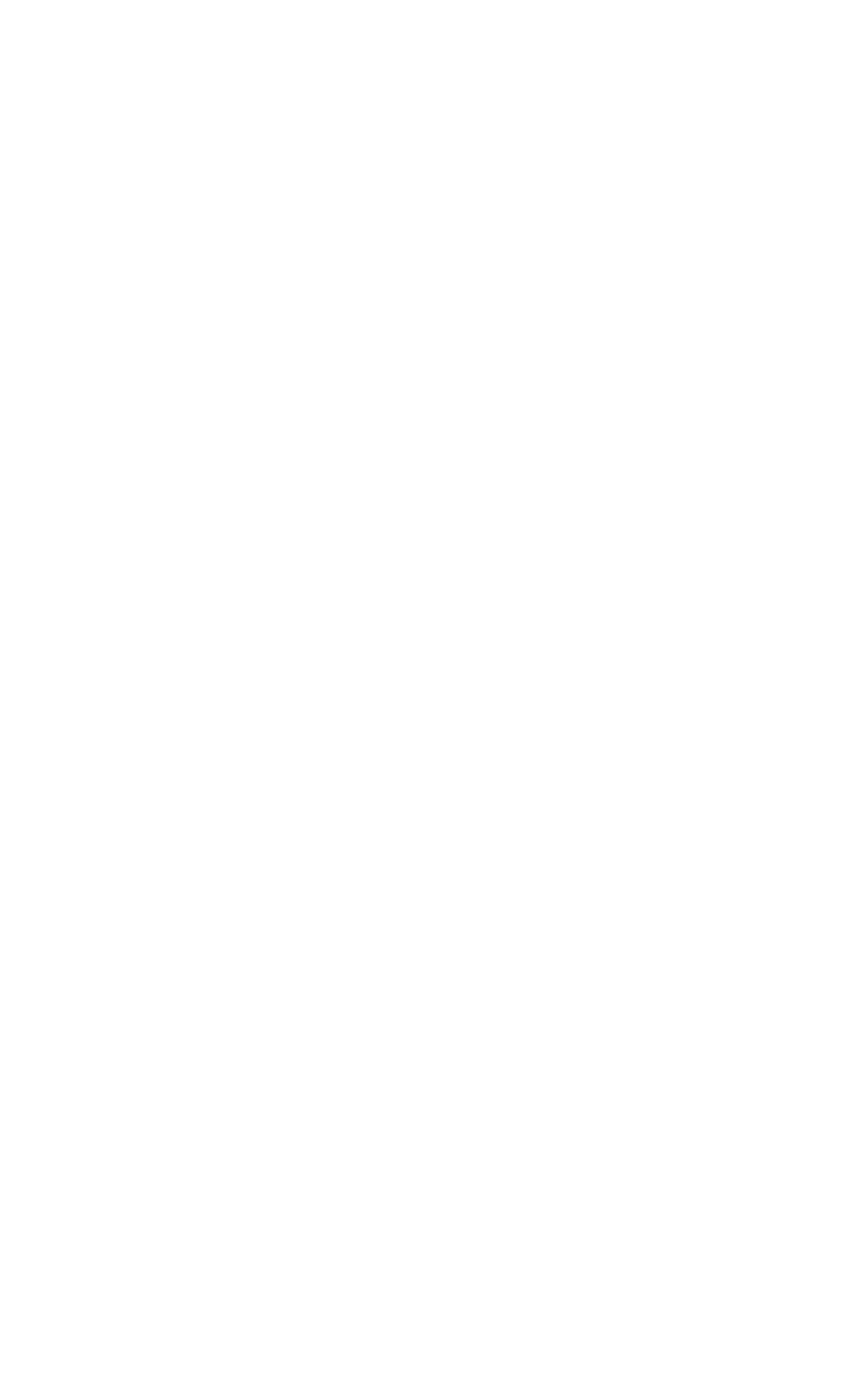
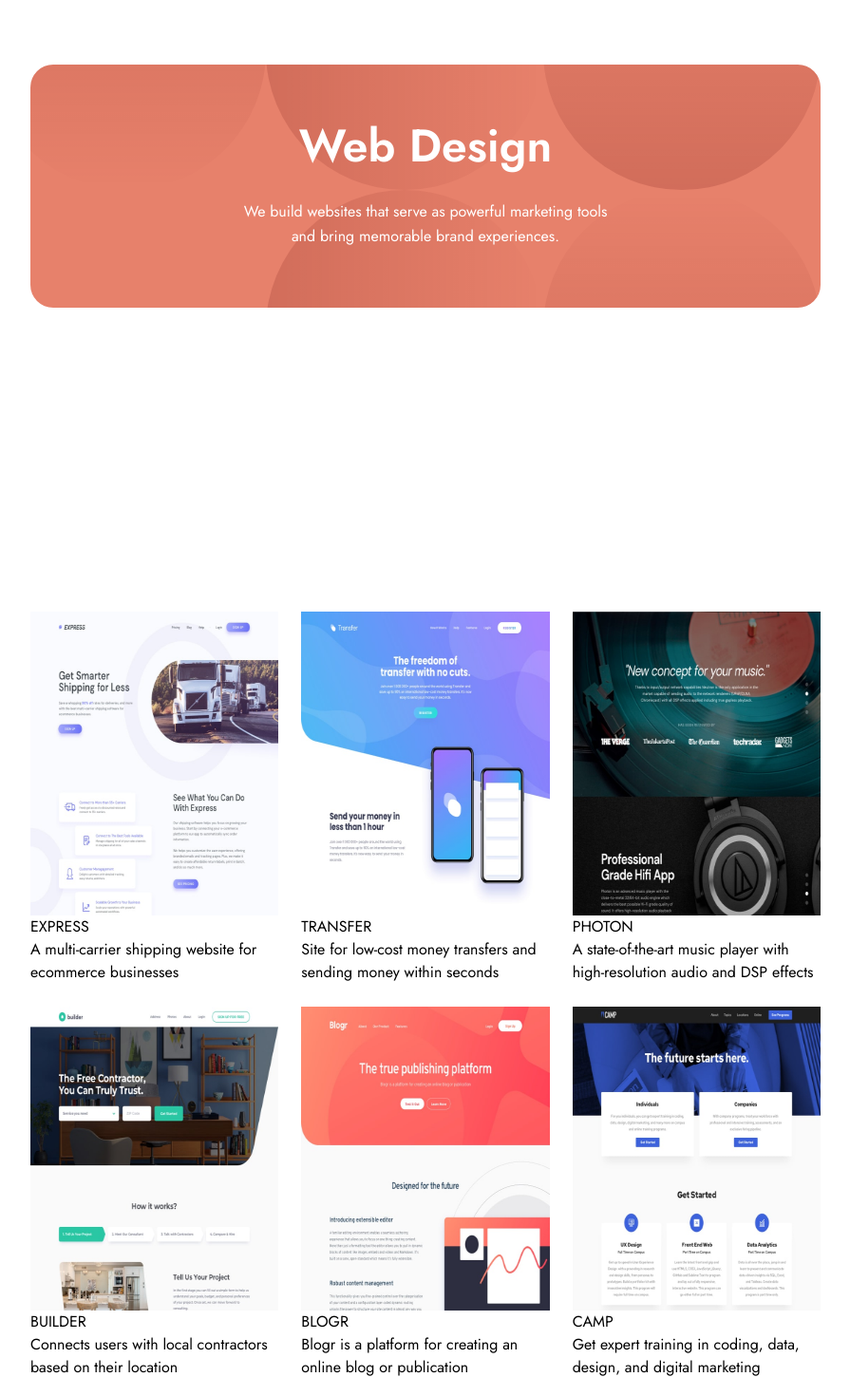
Before and after one commit to Oz996/Designo, a React (Vite) app: page /webdesign in a window 1280 px wide. Before the commit this address had no page. Shown: the part 60-1530 px from the top of the page at 95% size, without its empty margins (192-1087 px from the left). Before the commit the page ends 800 px from the top, so only its background shows below. Built offline with nearby package versions, Linux system fonts and the light colour scheme.

Commit message:
added webdesign route and component for cards

```diff
--- a/src/App.tsx
+++ b/src/App.tsx
@@ -1,6 +1,7 @@
 import { Route, Routes } from "react-router-dom";
 import Layout from "./components/shared/Layout";
-import Home from "./pages/Home/Home";
+import Home from "./pages/Home";
+import WebDesign from "./pages/WebDesign";
 
 function App() {
   return (
@@ -8,6 +9,7 @@ function App() {
       <Routes>
         <Route path="/" element={<Layout />}>
           <Route index element={<Home />} />
+          <Route path="/webdesign" element={<WebDesign />} />
         </Route>
       </Routes>
     </>
--- /dev/null
+++ b/src/components/shared/Cards.tsx
@@ -0,0 +1,20 @@
+import { useLocation } from "react-router-dom";
+import { WebDesignData } from "../../data/WebDesign";
+
+const Cards = () => {
+  const location = useLocation();
+  const webdesign = location.pathname === "/webdesign";
+
+  return (
+    <section className="w-full grid grid-cols-3 gap-6">
+      {WebDesignData.map((card) => (
+        <article key={card.title}>
+          <img src={card.image} alt="" className="w-[22rem] h-[20rem]" />
+          <h2>{card.title}</h2>
+          <p>{card.description}</p>
+        </article>
+      ))}
+    </section>
+  );
+};
+export default Cards;
--- /dev/null
+++ b/src/data/CardInterface.ts
@@ -0,0 +1,5 @@
+export interface Card {
+  title: string;
+  description: string;
+  image: string;
+}
--- /dev/null
+++ b/src/data/WebDesign.ts
@@ -0,0 +1,45 @@
+import { Card } from "./CardInterface";
+import Express from "../assets/web-design/desktop/image-express.jpg";
+import Transfer from "../assets/web-design/desktop/image-transfer.jpg";
+import Photon from "../assets/web-design/desktop/image-photon.jpg";
+import Builder from "../assets/web-design/desktop/image-builder.jpg";
+import Blogr from "../assets/web-design/desktop/image-blogr.jpg";
+import Camp from "../assets/web-design/desktop/image-camp.jpg";
+
+export const WebDesignData: Card[] = [
+  {
+    title: "EXPRESS",
+    description: "A multi-carrier shipping website for ecommerce businesses",
+    image: Express,
+  },
+  {
+    title: "TRANSFER",
+    description:
+      "Site for low-cost money transfers and sending money within seconds",
+    image: Transfer,
+  },
+  {
+    title: "PHOTON",
+    description:
+      "A state-of-the-art music player with high-resolution audio and DSP effects",
+    image: Photon,
+  },
+  {
+    title: "BUILDER",
+    description:
+      "Connects users with local contractors based on their location",
+    image: Builder,
+  },
+  {
+    title: "BLOGR",
+    description:
+      "Blogr is a platform for creating an online blog or publication",
+    image: Blogr,
+  },
+  {
+    title: "CAMP",
+    description:
+      "Get expert training in coding, data, design, and digital marketing",
+    image: Camp,
+  },
+];
--- a/src/pages/Home/Home.tsx
+++ b/src/pages/Home.tsx
@@ -1,9 +1,10 @@
-import Button from "../../components/shared/Button";
-import ArrowRight from "../../assets/shared/desktop/icon-right-arrow.svg";
-import Passionate from "../../assets/home/desktop/illustration-passionate.svg";
-import Resourceful from "../../assets/home/desktop/illustration-resourceful.svg";
-import Friendly from "../../assets/home/desktop/illustration-friendly.svg";
-import Title from "../../components/shared/Ttile";
+import Button from "../components/shared/Button";
+import ArrowRight from "../assets/shared/desktop/icon-right-arrow.svg";
+import Passionate from "../assets/home/desktop/illustration-passionate.svg";
+import Resourceful from "../assets/home/desktop/illustration-resourceful.svg";
+import Friendly from "../assets/home/desktop/illustration-friendly.svg";
+import Title from "../components/shared/Title";
+import { Link } from "react-router-dom";
 
 const Home = () => {
   return (
@@ -27,7 +28,7 @@ const Home = () => {
       </section>
 
       <section className="lg:h-[40rem] flex flex-col lg:flex-row gap-8 justify-between mt-10 text-white uppercase">
-        <div className="flex flex-col w-full justify-between">
+        <Link to="/webdesign" className="flex flex-col w-full justify-between">
           <div className="bg-home-web-design-mobile bg-cover sm:bg-home-web-design-tablet lg:bg-home-web-design-desktop h-[15.5rem] sm:h-[12.5rem] lg:h-full flex flex-col gap-5 justify-center items-center rounded-2xl relative">
             <div className="absolute inset-0 image-overlay rounded-2xl" />
             <h2 className="text-[28px] sm:heading-md z-10">web design</h2>
@@ -36,7 +37,7 @@ const Home = () => {
               <img src={ArrowRight} alt="" />
             </div>
           </div>
-        </div>
+        </Link>
         <div className="flex flex-col w-full justify-between gap-5">
           <div className="bg-home-app-design-mobile bg-cover sm:bg-home-app-design-tablet lg:bg-home-app-design-desktop flex flex-col gap-5 h-[15.5rem] sm:h-[12.5rem] lg:h-[50%] justify-center items-center rounded-2xl relative">
             <div className="absolute inset-0 image-overlay rounded-2xl" />
--- /dev/null
+++ b/src/pages/WebDesign.tsx
@@ -0,0 +1,22 @@
+import Cards from "../components/shared/Cards";
+import Title from "../components/shared/Title";
+
+const WebDesign = () => {
+  return (
+    <>
+      <Title>Web Design</Title>
+      <section className="h-[16rem] w-full bg-peach mb-[20rem] rounded-3xl bg-web-design-bg bg-no-repeat bg-[right_top_-10rem]">
+        <div className="flex flex-col justify-center items-center gap-8 text-center text-white h-full">
+          <h2 className="heading-lg capitalize">web design</h2>
+          <p className="body w-[25rem]">
+            We build websites that serve as powerful marketing tools and bring
+            memorable brand experiences.
+          </p>
+        </div>
+      </section>
+      <Cards />
+      <section className="mb-[20rem]"></section>
+    </>
+  );
+};
+export default WebDesign;
--- a/tailwind.config.js
+++ b/tailwind.config.js
@@ -57,6 +57,9 @@ export default {
           "url('/src/assets/shared/desktop/bg-circle-variant-two.svg')",
         "circle-variant-three":
           "url('/src/assets/shared/desktop/bg-circle-variant-three.svg')",
+        // web-design
+        "web-design-bg":
+          "url('/src/assets/web-design/desktop/bg-pattern-intro-web.svg')",
       },
       content: {
         "arrow-right": "url('/src/assets/shared/desktop/icon-right-arrow.svg')",
```
Also changed, not shown: src/components/shared/Title.tsx (renamed from src/components/shared/Ttile.tsx).
